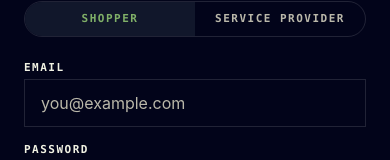
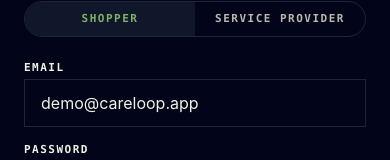
Before and after one commit to tauheedbuttt/ai-solution-sprint, a React Native app in the folder mobile/: screen / in a window 390 px wide. Shown: the part 330-490 px from the top of the page. Built offline with nearby package versions, Linux system fonts and the light colour scheme.

Commit message:
fix: default falues

```diff
--- a/mobile/src/screens/auth/signin.tsx
+++ b/mobile/src/screens/auth/signin.tsx
@@ -10,8 +10,8 @@
 export function SignInScreen() {
   const { signIn } = useAuth();
   const [role, setRole] = useState<role>('shopper');
-  const [email, setEmail] = useState('');
-  const [password, setPassword] = useState('');
+  const [email, setEmail] = useState('demo@careloop.app');
+  const [password, setPassword] = useState('demopass');
   const [error, setError] = useState<string>();
   const [busy, setBusy] = useState(false);
 
```
